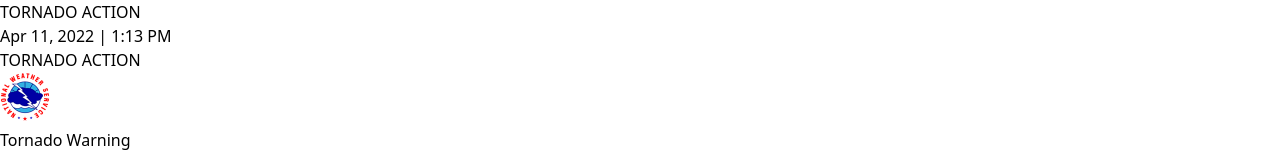
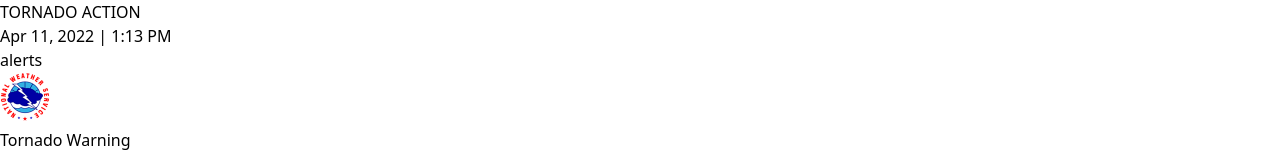
Before and after one commit to modevx/tornado-warned, a Next.js app: page / in a window 1280 px wide. Shown: the top 156 px of the page. Built offline with nearby package versions, Linux system fonts and the light colour scheme.

Commit message:
add alerts page link

```diff
--- a/components/Header/Navbar.jsx
+++ b/components/Header/Navbar.jsx
@@ -1,9 +1,13 @@
+import Link from "next/link";
+
 export const NavBar = () => {
 	return (
-		<nav className='p-4 flex justify-between'>
-			<span className='text-lg font-bold'>
-				TORNADO <span className='text-red-500'>ACTION</span>
-			</span>
+		<nav data-testid='navbar' className='p-4 flex justify-between'>
+			<ul>
+				<Link href='/alerts'>
+					<a>alerts</a>
+				</Link>
+			</ul>
 		</nav>
 	);
 };
```
